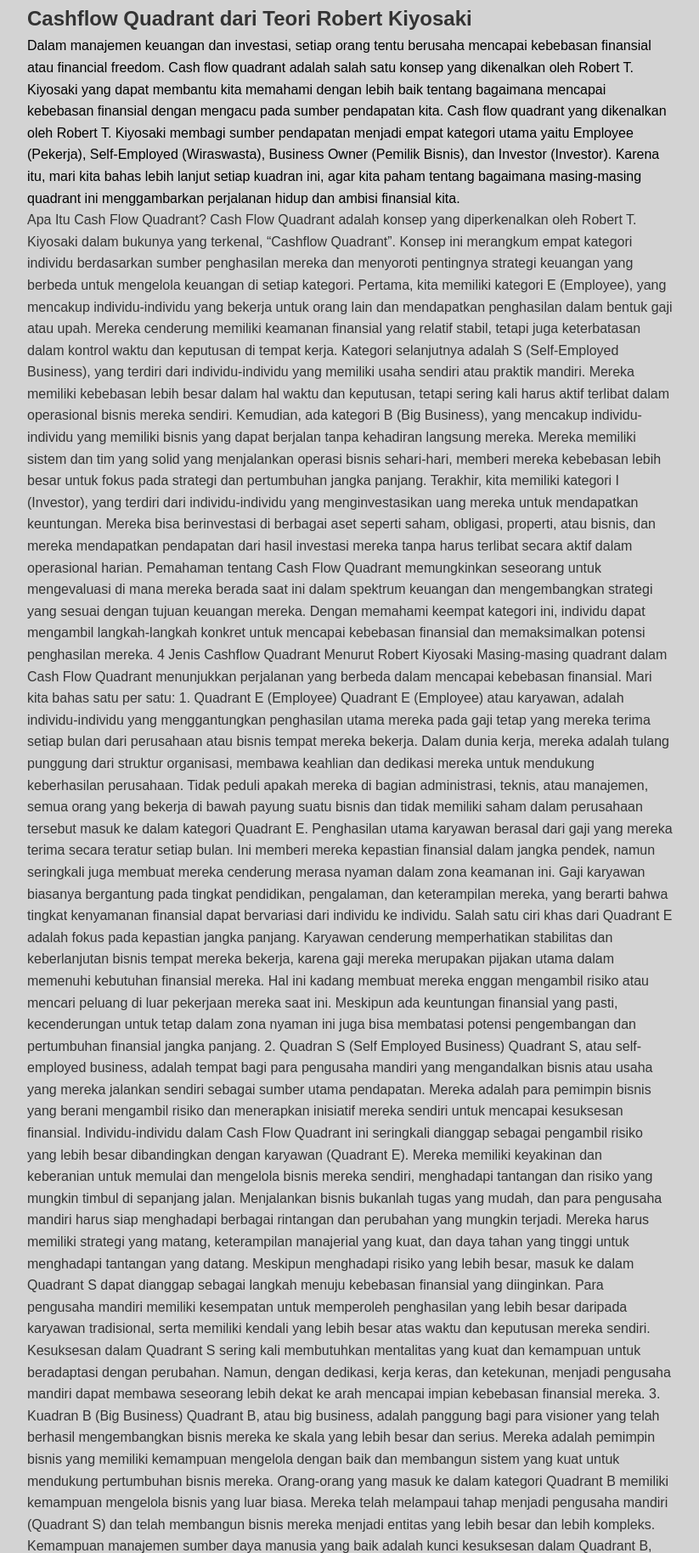
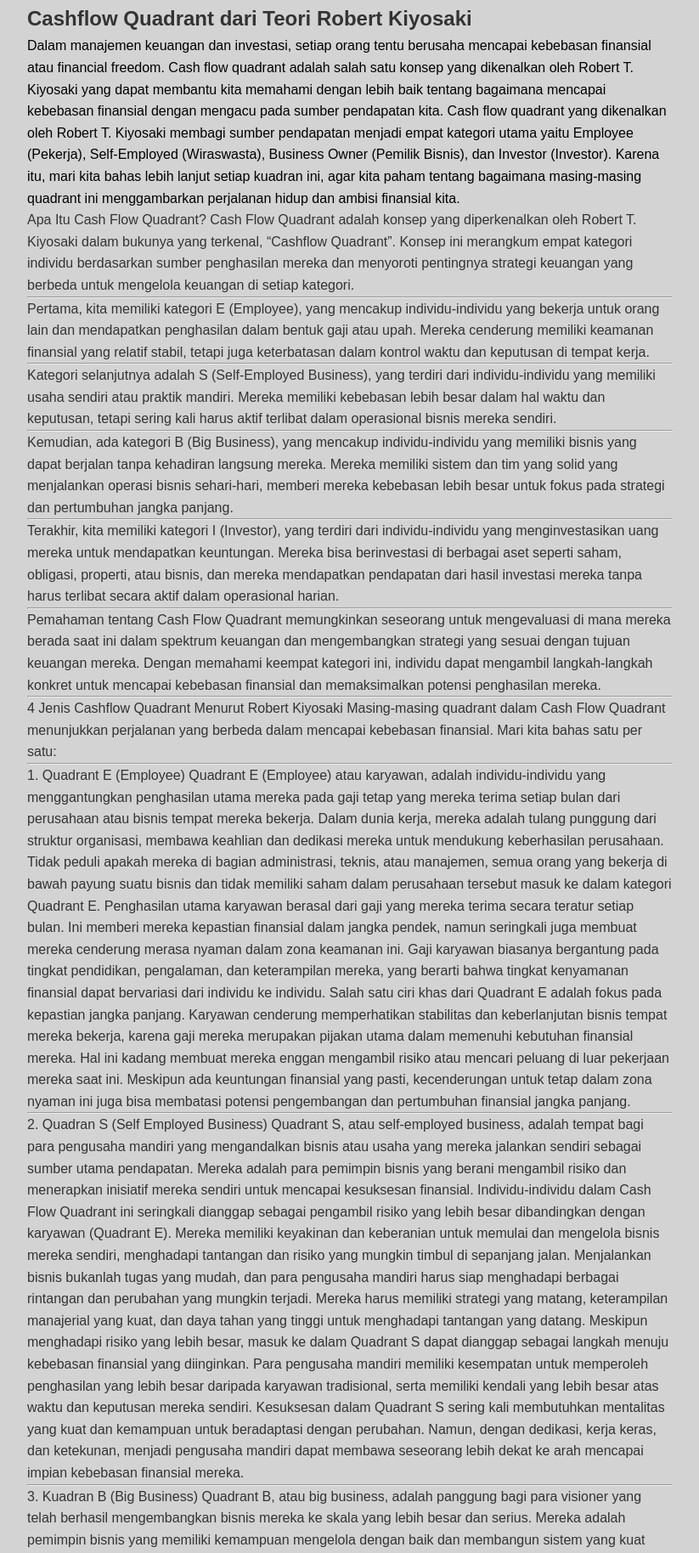
Before and after one commit to xinhuanglong/xinhuanglong.github.io, a plain HTML site: page blog.html in a window 1280 px wide. Shown: the part 201-2029 px from the top of the page at 85% size, without its empty margins (228-1051 px from the left). Drawn offline with Linux system fonts and the light colour scheme.

Commit message:
Update blog.html

```diff
--- a/blog.html
+++ b/blog.html
@@ -38,20 +38,20 @@ Karena itu, mari kita bahas lebih lanjut setiap kuadran ini, agar kita paham ten
       </p>
     <p>Apa Itu Cash Flow Quadrant?
 Cash Flow Quadrant adalah konsep yang diperkenalkan oleh Robert T. Kiyosaki dalam bukunya yang terkenal, “Cashflow Quadrant”. Konsep ini merangkum empat kategori individu berdasarkan sumber penghasilan mereka dan menyoroti pentingnya strategi keuangan yang berbeda untuk mengelola keuangan di setiap kategori.
-
+<hr>
 Pertama, kita memiliki kategori E (Employee), yang mencakup individu-individu yang bekerja untuk orang lain dan mendapatkan penghasilan dalam bentuk gaji atau upah. Mereka cenderung memiliki keamanan finansial yang relatif stabil, tetapi juga keterbatasan dalam kontrol waktu dan keputusan di tempat kerja.
-
+<hr>
 Kategori selanjutnya adalah S (Self-Employed Business), yang terdiri dari individu-individu yang memiliki usaha sendiri atau praktik mandiri. Mereka memiliki kebebasan lebih besar dalam hal waktu dan keputusan, tetapi sering kali harus aktif terlibat dalam operasional bisnis mereka sendiri.
-
+<hr>
 Kemudian, ada kategori B (Big Business), yang mencakup individu-individu yang memiliki bisnis yang dapat berjalan tanpa kehadiran langsung mereka. Mereka memiliki sistem dan tim yang solid yang menjalankan operasi bisnis sehari-hari, memberi mereka kebebasan lebih besar untuk fokus pada strategi dan pertumbuhan jangka panjang.
-
+<hr>
 Terakhir, kita memiliki kategori I (Investor), yang terdiri dari individu-individu yang menginvestasikan uang mereka untuk mendapatkan keuntungan. Mereka bisa berinvestasi di berbagai aset seperti saham, obligasi, properti, atau bisnis, dan mereka mendapatkan pendapatan dari hasil investasi mereka tanpa harus terlibat secara aktif dalam operasional harian.
-
+<hr>
 Pemahaman tentang Cash Flow Quadrant memungkinkan seseorang untuk mengevaluasi di mana mereka berada saat ini dalam spektrum keuangan dan mengembangkan strategi yang sesuai dengan tujuan keuangan mereka. Dengan memahami keempat kategori ini, individu dapat mengambil langkah-langkah konkret untuk mencapai kebebasan finansial dan memaksimalkan potensi penghasilan mereka.
-
+<hr>
 4 Jenis Cashflow Quadrant Menurut Robert Kiyosaki
 Masing-masing quadrant dalam Cash Flow Quadrant menunjukkan perjalanan yang berbeda dalam mencapai kebebasan finansial. Mari kita bahas satu per satu:
-
+<hr>
 1. Quadrant E (Employee)
 Quadrant E (Employee) atau karyawan, adalah individu-individu yang menggantungkan penghasilan utama mereka pada gaji tetap yang mereka terima setiap bulan dari perusahaan atau bisnis tempat mereka bekerja.
 
@@ -62,7 +62,7 @@ Penghasilan utama karyawan berasal dari gaji yang mereka terima secara teratur s
 Salah satu ciri khas dari Quadrant E adalah fokus pada kepastian jangka panjang. Karyawan cenderung memperhatikan stabilitas dan keberlanjutan bisnis tempat mereka bekerja, karena gaji mereka merupakan pijakan utama dalam memenuhi kebutuhan finansial mereka.
 
 Hal ini kadang membuat mereka enggan mengambil risiko atau mencari peluang di luar pekerjaan mereka saat ini. Meskipun ada keuntungan finansial yang pasti, kecenderungan untuk tetap dalam zona nyaman ini juga bisa membatasi potensi pengembangan dan pertumbuhan finansial jangka panjang.
-
+<hr>
 2. Quadran S (Self Employed Business)
 Quadrant S, atau self-employed business, adalah tempat bagi para pengusaha mandiri yang mengandalkan bisnis atau usaha yang mereka jalankan sendiri sebagai sumber utama pendapatan. Mereka adalah para pemimpin bisnis yang berani mengambil risiko dan menerapkan inisiatif mereka sendiri untuk mencapai kesuksesan finansial.
 
@@ -73,7 +73,7 @@ Menjalankan bisnis bukanlah tugas yang mudah, dan para pengusaha mandiri harus s
 Meskipun menghadapi risiko yang lebih besar, masuk ke dalam Quadrant S dapat dianggap sebagai langkah menuju kebebasan finansial yang diinginkan. Para pengusaha mandiri memiliki kesempatan untuk memperoleh penghasilan yang lebih besar daripada karyawan tradisional, serta memiliki kendali yang lebih besar atas waktu dan keputusan mereka sendiri.
 
 Kesuksesan dalam Quadrant S sering kali membutuhkan mentalitas yang kuat dan kemampuan untuk beradaptasi dengan perubahan. Namun, dengan dedikasi, kerja keras, dan ketekunan, menjadi pengusaha mandiri dapat membawa seseorang lebih dekat ke arah mencapai impian kebebasan finansial mereka.
-
+<hr>
 3. Kuadran B (Big Business)
 Quadrant B, atau big business, adalah panggung bagi para visioner yang telah berhasil mengembangkan bisnis mereka ke skala yang lebih besar dan serius. Mereka adalah pemimpin bisnis yang memiliki kemampuan mengelola dengan baik dan membangun sistem yang kuat untuk mendukung pertumbuhan bisnis mereka.
 
@@ -82,7 +82,7 @@ Orang-orang yang masuk ke dalam kategori Quadrant B memiliki kemampuan mengelola
 Salah satu hal yang membedakan Quadrant B dari tahap sebelumnya adalah kemampuan untuk menjalankan bisnis secara otomatis melalui sistem yang telah dibangun. Para pemimpin bisnis ini tidak harus turun langsung ke detail operasional setiap hari, karena mereka telah berhasil membangun tim yang solid dan sistem yang efisien untuk menjalankan bisnis dengan lancar.
 
 Quadrant B mewakili tingkat keberhasilan yang lebih tinggi dalam dunia bisnis. Para pemimpin bisnis ini memiliki visi yang besar, strategi yang matang, dan kemampuan untuk menjalankan bisnis mereka dengan efisien dan efektif. Dengan adanya sistem yang kuat dan tim yang solid, mereka dapat fokus pada pertumbuhan bisnis jangka panjang dan mencapai hasil yang lebih besar dari sebelumnya.
-
+<hr>
 4. Quadrant I (Investor)
 Quadrant I atau investor adalah tempat bagi para individu yang memperoleh penghasilan dari hasil investasi mereka dalam bisnis atau perusahaan. Mereka adalah para pengamat bijak yang telah memilih untuk meletakkan modal mereka untuk bekerja secara pasif, mengumpulkan keuntungan dari dividen, pertumbuhan nilai investasi, atau bunga tanpa harus terlibat langsung dalam operasional bisnis.
 
@@ -91,24 +91,24 @@ Individu dalam Quadrant I telah mencapai tingkat kebebasan finansial yang tinggi
 Para investor sukses seperti The Richest 1% yang menguasai sebagian besar kekayaan dunia adalah contoh nyata dari individu yang berada dalam Quadrant I. Mereka telah melalui proses yang panjang, membangun portofolio investasi mereka dari awal dan memanfaatkan waktu dan pengetahuan untuk mencapai kestabilan finansial yang mereka nikmati saat ini.
 
 Namun, penting untuk diingat bahwa mencapai Quadrant I bukanlah pencapaian yang dapat diraih dalam semalam. Ini adalah hasil dari dedikasi, pengetahuan, dan konsistensi dalam mengelola investasi seiring berjalannya waktu. Banyak dari mereka yang berada dalam Quadrant I juga telah melalui tahap sebagai pengusaha mandiri (Quadrant S) dan pemilik bisnis besar (Quadrant B) sebelumnya, memperoleh pengalaman dan pembelajaran yang diperlukan untuk mencapai kestabilan finansial yang mereka nikmati hari ini.
-
+<hr>
 Strategi Bergerak ke Kuadran yang Lebih Menguntungkan
 Mencapai kebebasan finansial dan membangun kekayaan abadi merupakan impian banyak orang. Cashflow Quadrant menawarkan strategi untuk mencapai tujuan tersebut dengan bergerak ke kuadran yang lebih menguntungkan, yaitu B (Business Owner) dan I (Investor).
 
 1. Meningkatkan Keahlian dan Pengetahuan
 
 Untuk sukses dalam bisnis dan investasi, Anda perlu meningkatkan keahlian dan pengetahuan Anda. Kuasai keterampilan seperti marketing, manajemen, dan kepemimpinan untuk membangun bisnis yang sukses. Pelajari juga strategi investasi yang tepat untuk memaksimalkan return on investment (ROI). Dengan demikian, Anda akan siap menghadapi tantangan dan meraih kesuksesan finansial yang Anda impikan. Ayo mulai perjalanan menuju kesuksesan!
-
+<hr>
 2. Membangun Jaringan dan Relasi
 
 Untuk mengembangkan bisnis dan investasi Anda, jaringan dan hubungan adalah kunci. Bergabunglah dengan komunitas pengusaha dan investor untuk mendapatkan mentorship, peluang kerjasama, dan akses ke informasi yang berharga. Selain itu, bangunlah hubungan yang baik dengan pelanggan potensial, mitra bisnis, dan investor untuk membuka pintu kesempatan baru dan memperluas jaringan Anda. Dengan membangun relasi yang kuat, Anda akan memiliki fondasi yang kokoh untuk meraih kesuksesan dalam dunia bisnis dan investasi.
-
+<hr>
 3. Memulai Bisnis dan Berinvestasi
 
 Untuk meraih kesuksesan dalam bisnis dan investasi, langkah selanjutnya adalah memulai bisnis dan berinvestasi dengan bijaksana. Pertama, mulailah dengan bisnis kecil yang sesuai dengan minat dan keahlian Anda. Ini akan membantu Anda membangun fondasi yang kuat untuk kemajuan bisnis Anda ke depan.
 
 Selanjutnya, pastikan untuk diversifikasi portofolio investasi Anda. Dengan mengalokasikan dana Anda ke berbagai instrumen investasi, seperti saham, obligasi, properti, dan bisnis, Anda dapat mengurangi risiko dan meningkatkan peluang keuntungan jangka panjang. Dengan cara ini, Anda akan dapat mengoptimalkan potensi pengembalian investasi Anda sambil melindungi portofolio Anda dari fluktuasi pasar yang tidak terduga.
-
+<hr>
 4. Mengelola Risiko dan Arus Kas
 
 Untuk menjaga stabilitas keuangan dan mencapai kesuksesan dalam bisnis dan investasi, penting untuk mengelola risiko dengan bijaksana dan mengatur arus kas secara disiplin. Pertama, pelajari cara mengelola risiko keuangan dengan baik agar Anda dapat menghindari kemungkinan kegagalan dalam bisnis dan investasi. Ini termasuk memahami dan mengidentifikasi risiko potensial serta mengambil langkah-langkah untuk meminimalkan dampaknya.
```
